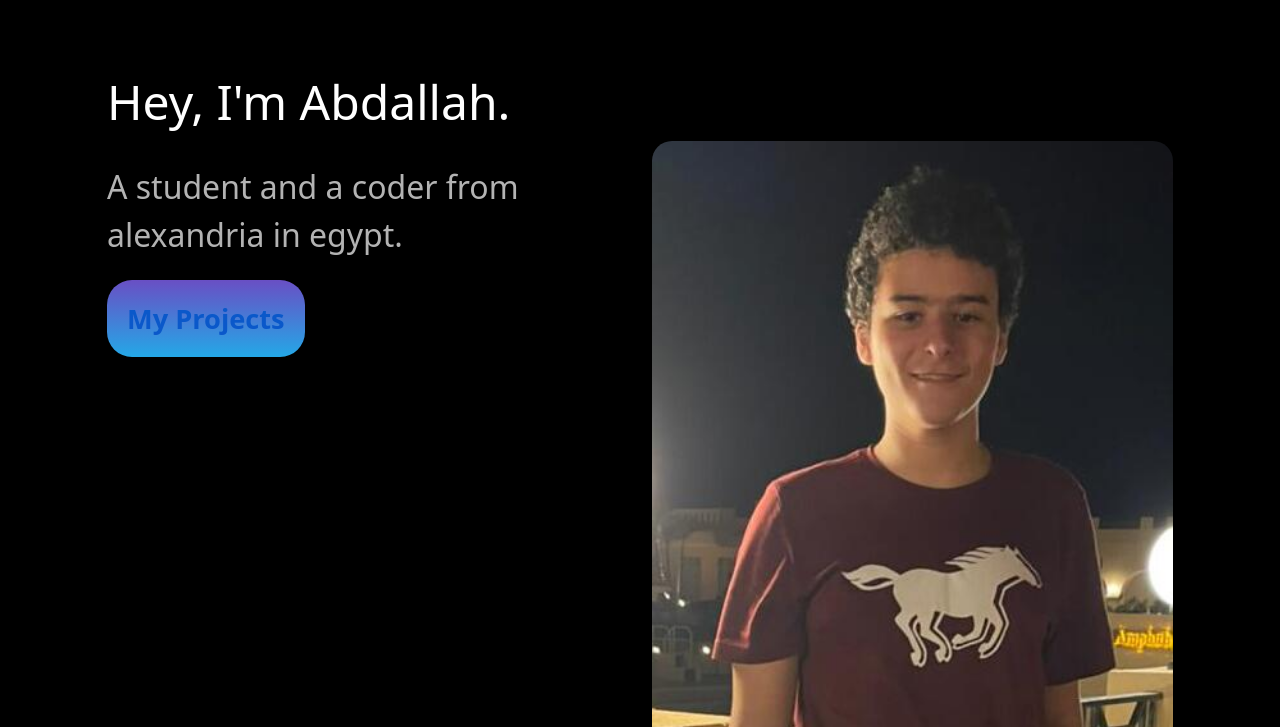
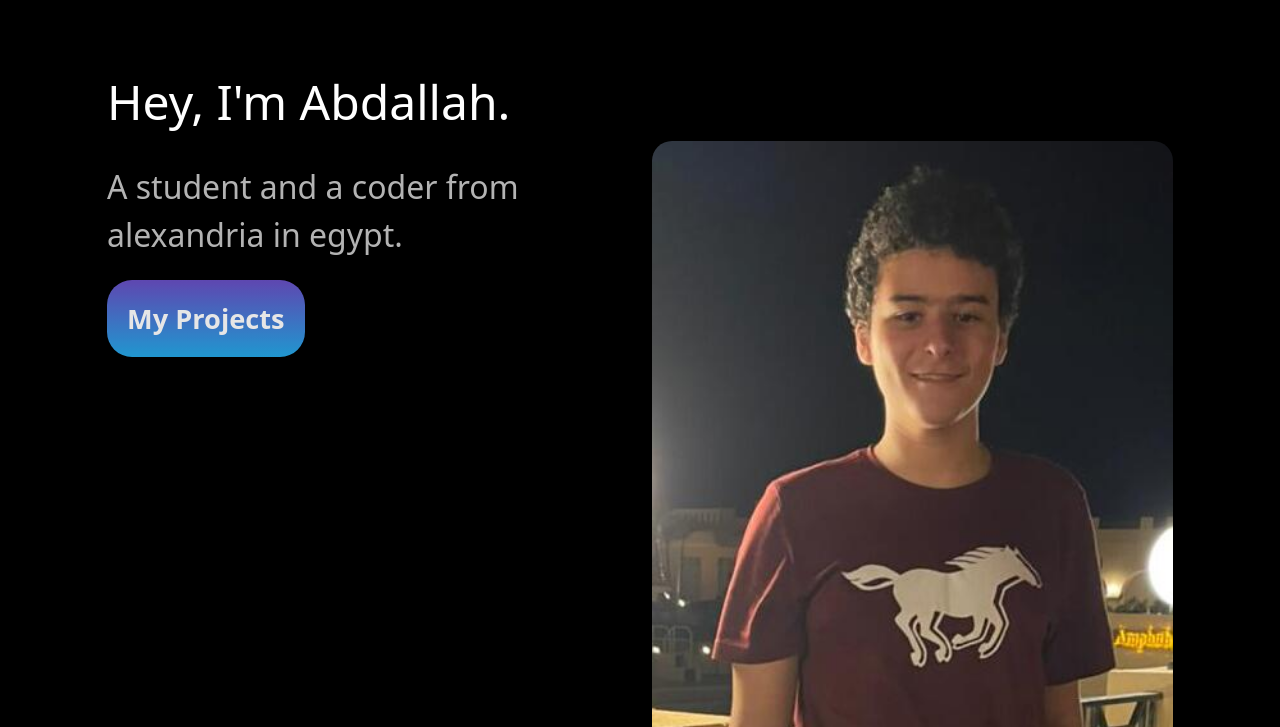
Before and after one commit to boodyziad/portfolio, a plain HTML site: page index.html in a window 1280 px wide. In both pictures the pointer is over the link "My Projects". Shown: the part 73-800 px from the top of the page. Drawn offline with nearby package versions, Linux system fonts and the light colour scheme.

Commit message:
Add button hover effect.

```diff
--- a/css/index.css
+++ b/css/index.css
@@ -102,6 +102,12 @@
     font-weight: bold;
 }
 
+
+.button:hover {
+    color: white;
+    opacity: 0.9;
+}
+
 .button-primary {
     background-image: linear-gradient(#694fc4, #24a8e7);
     color: white;
```
